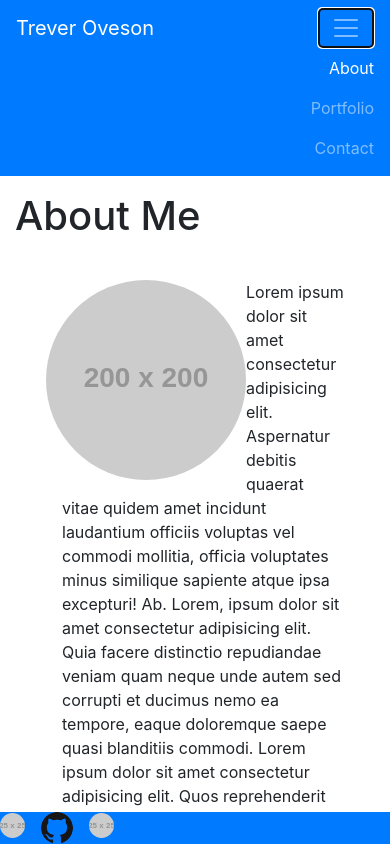
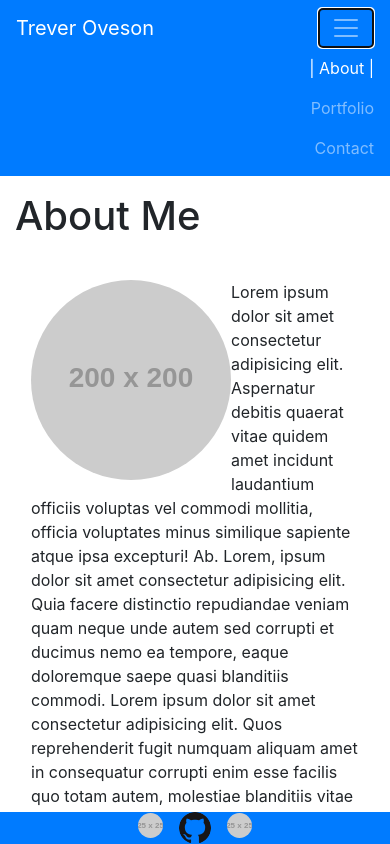
Before and after one commit to toveson/portfolio, a plain HTML site: page index.html in a window 390 px wide. Both pictures are taken after a click on the button "Toggle navigation". Shown: the top 844 px of the page. Drawn offline with nearby package versions, Linux system fonts and the light colour scheme; placeholder pictures from the web are drawn by us.

Commit message:
fixed footer images to stay in center of screen

```diff
--- a/index.html
+++ b/index.html
@@ -22,7 +22,7 @@
         </button>
         <div class="collapse navbar-collapse" id="navbarNavAltMarkup">
             <div class="navbar-nav ml-auto">
-                <a class="nav-item nav-link ml-auto active" href="index.html">About</a>
+                <a class="nav-item nav-link ml-auto active" href="index.html">| About |</a>
                 <a class="nav-item nav-link ml-auto" href="portfolio.html">Portfolio</a>
                 <a class="nav-item nav-link ml-auto" href="contact.html">Contact</a>
             </div>
@@ -31,14 +31,14 @@
     <!-- container (not taking up entire screen) with "about me" title  then pic of me in upper left and about me info to right of pic and test wrapping below-->
     <div class="class container">
         <div class="row py-3">
-            <div class="col-md-12">
+            <div class="col-md-8">
                 <h1>About Me</h1>
             </div>
         </div>
         <div class="row m-3">
-            <div class="col-md-12 pb-3">
+            <div class="col-md- pb-3">
                 <img src="https://via.placeholder.com/200" class="float-left rounded-circle" alt="...">
-                <p class="pl-3">Lorem ipsum dolor sit amet consectetur adipisicing elit. Aspernatur debitis quaerat vitae quidem amet
+                <p>Lorem ipsum dolor sit amet consectetur adipisicing elit. Aspernatur debitis quaerat vitae quidem amet
                     incidunt laudantium officiis voluptas vel commodi mollitia, officia voluptates minus similique
                     sapiente atque ipsa excepturi! Ab. Lorem, ipsum dolor sit amet consectetur adipisicing elit. Quia
                     facere distinctio repudiandae veniam quam neque unde autem sed corrupti et ducimus nemo ea tempore,
@@ -62,7 +62,7 @@
         <footer class="footer bg-primary">
             <div class="container">
                 <span class="text-muted">
-                    <div class="row justify-content-md-center mx5">
+                    <div class="row justify-content-center">
                         <!-- left img link to linkedin -->
                         <a href="###">
                             <img class="rounded-circle" src="https://via.placeholder.com/25" alt="###">
```
Also changed, not shown: contact.html (+4 -4 lines), portfolio.html (+2 -2 lines).
